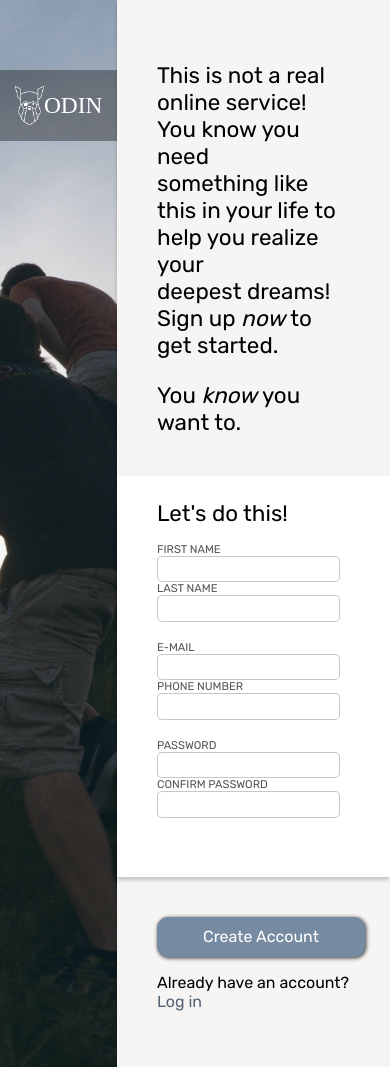
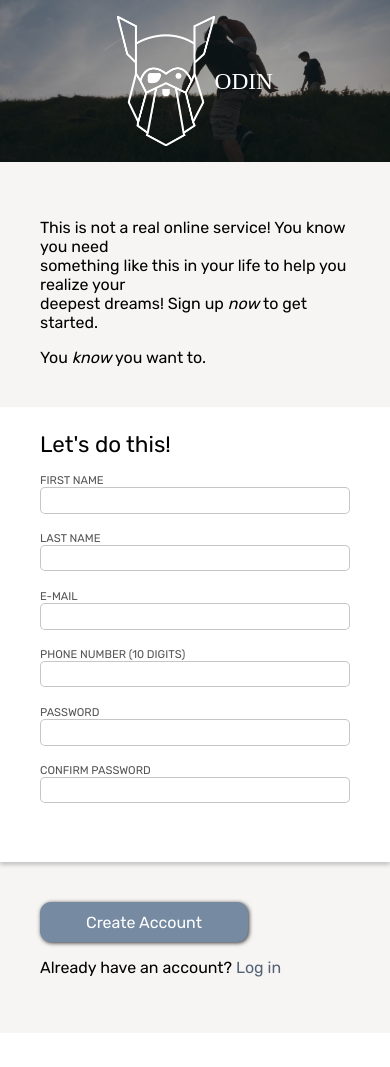
Before and after one commit to mikeanes/odin-signup, a plain HTML site: page index.html in a window 390 px wide. After the commit the page ends 1033 px from the top, so only its background shows below. Drawn offline with Linux system fonts and the light colour scheme; a web font is replaced by a local one.

Commit message:
optimized for mobile

```diff
--- a/index.html
+++ b/index.html
@@ -47,8 +47,8 @@
                         <input type="email" name="email" id="email" required>
                     </entry>
                     <entry>
-                        <label for="phone">Phone Number</label>
-                        <input type="tel" name="phone" id="phone" pattern="[0-9]{3}-[0-9]{3}-[0-9]{4}" required>
+                        <label for="phone">Phone Number (10 Digits)</label>
+                        <input type="tel" name="phone" id="phone" pattern="[0-9]{3}[0-9]{3}[0-9]{4}" required>
                     </entry>
                 </div>
                 <div class="form-row">
--- a/script.js
+++ b/script.js
@@ -29,13 +29,16 @@ confPassword.addEventListener("input", comparePassword);
 //To check if input fields are invalid and then change border to red
 const inputFields = document.querySelectorAll('input');
 
+
 inputFields.forEach(function(inputField) {
   inputField.addEventListener('invalid', function(event) {
     event.preventDefault();
     inputField.classList.add('error');
     inputField.classList.add('shake');
-
     errorMessage.classList.add('required-text');
+    setTimeout(function(){
+      inputField.classList.remove('shake');
+    },300)
   });
 
 });
--- a/style.css
+++ b/style.css
@@ -7,9 +7,11 @@ body{
     display: flex;
 
 }
+
 .logo-section{
     background-image: url(images/background_asafyrov_unsplash.jpg);
-    width: 30vw;
+    /*width: 30vw;*/
+    flex: 1;
     min-height: 100vh;
     background-position: 60%;
     background-repeat:no-repeat;
@@ -18,14 +20,18 @@ body{
     flex-direction: column;
 
 }
+
+
 .form-section{
     display: flex;
     flex-direction: column;
-    width: 70vw;
+    /*width: 70vw;*/
+    flex: 2;
     justify-content: start;
     background-color: rgba(235, 228, 228, 0.421);
     box-shadow: 0px 3px 4px rgba(0,0,0,0.2);
 }
+
 .signup-form{
     background-color:  rgb(255, 255, 255);
     box-shadow: 0px 3px 4px rgba(0,0,0,0.2);
@@ -54,17 +60,21 @@ body{
     justify-content: space-between;
     width: 65%;
     flex-wrap: wrap;
+    gap: 18px;
 }
 
 entry{
    display: flex;
    flex-direction: column;
-   width: 230px;
+   min-width: 45%;
 }
+
+
 input{
     height: 1.4rem;
     border-radius: 5px;
     border: 1.5px solid rgba(128, 128, 128, 0.452);
+
 }
 
 input:focus{
@@ -160,3 +170,29 @@ img{
 .shake{
     animation: shake 0.2s ease-in-out 0s 2;
 }
+@media (max-width: 795px) {
+    entry {
+      min-width: 100%;
+    }
+}
+
+@media (max-width: 590px) {
+    body {
+      flex-direction: column;
+    }
+    .logo-section {
+      min-height: 100px;
+    }
+    .logo-strip{
+        margin-top: 0;
+    }
+    header>p{
+        font-size: 1rem;
+    }
+  }
+
+@media (max-width: 450px){
+    .form-row{
+        width: 100%;
+    }
+}
```
